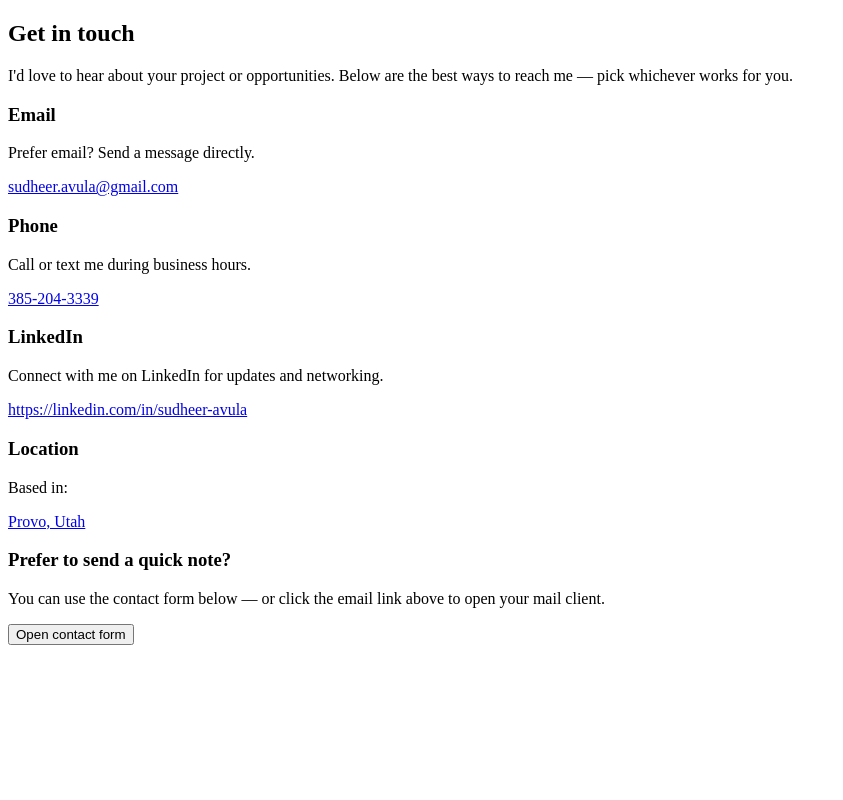
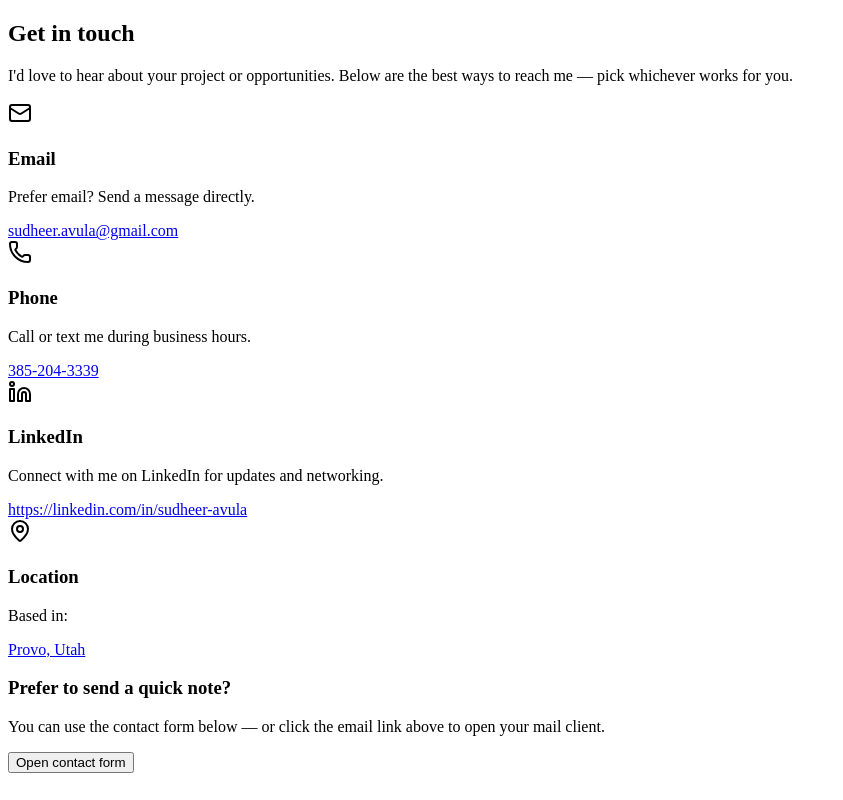
Before and after one commit to avula-sudheer/portfolio, a Next.js app: page /contact in a window 1280 px wide. Shown: the whole page, without its empty margins (0-843 px from the left). Built offline with nearby package versions, Linux system fonts and the light colour scheme.

Commit message:
use lucid icons for contacts page

```diff
--- a/pages/contact.tsx
+++ b/pages/contact.tsx
@@ -1,4 +1,5 @@
 import { useState } from 'react'
+import { Mail, Phone, Linkedin, MapPin } from 'lucide-react'
 import resume from '../data/resume'
 
 export default function Contact() {
@@ -10,32 +11,44 @@ export default function Contact() {
       <p className="mt-3 secondary-text max-w-2xl">I'd love to hear about your project or opportunities. Below are the best ways to reach me — pick whichever works for you.</p>
 
       <div className="mt-6 grid grid-cols-1 sm:grid-cols-2 gap-4">
-        <div className="p-4 border rounded-lg bg-white dark:bg-slate-800">
-          <h3 className="text-lg font-semibold">Email</h3>
+        <div className="p-4 border rounded-lg bg-white dark:bg-slate-800 flex flex-col">
+          <div className="flex items-center gap-3 mb-2">
+            <Mail className="w-5 h-5 text-slate-900 dark:text-slate-100" />
+            <h3 className="text-lg font-semibold">Email</h3>
+          </div>
           <p className="mt-2 secondary-text">Prefer email? Send a message directly.</p>
-          <a href={`mailto:${resume.email}`} className="mt-3 inline-block text-slate-900 dark:text-slate-100 font-medium">{resume.email}</a>
+          <a href={`mailto:${resume.email}`} className="mt-3 inline-block text-blue-600 dark:text-blue-400 font-medium hover:underline hover:text-blue-700 dark:hover:text-blue-300 transition-colors">{resume.email}</a>
         </div>
 
-        <div className="p-4 border rounded-lg bg-white dark:bg-slate-800">
-          <h3 className="text-lg font-semibold">Phone</h3>
+        <div className="p-4 border rounded-lg bg-white dark:bg-slate-800 flex flex-col">
+          <div className="flex items-center gap-3 mb-2">
+            <Phone className="w-5 h-5 text-slate-900 dark:text-slate-100" />
+            <h3 className="text-lg font-semibold">Phone</h3>
+          </div>
           <p className="mt-2 secondary-text">Call or text me during business hours.</p>
-          <a href={`tel:${resume.phone}`} className="mt-3 inline-block text-slate-900 dark:text-slate-100 font-medium">{resume.phone}</a>
+          <a href={`tel:${resume.phone}`} className="mt-3 inline-block text-blue-600 dark:text-blue-400 font-medium hover:underline hover:text-blue-700 dark:hover:text-blue-300 transition-colors">{resume.phone}</a>
         </div>
 
-        <div className="p-4 border rounded-lg bg-white dark:bg-slate-800">
-          <h3 className="text-lg font-semibold">LinkedIn</h3>
+        <div className="p-4 border rounded-lg bg-white dark:bg-slate-800 flex flex-col">
+          <div className="flex items-center gap-3 mb-2">
+            <Linkedin className="w-5 h-5 text-slate-900 dark:text-slate-100" />
+            <h3 className="text-lg font-semibold">LinkedIn</h3>
+          </div>
           <p className="mt-2 secondary-text">Connect with me on LinkedIn for updates and networking.</p>
-          <a href={resume.linkedin} target="_blank" rel="noreferrer" className="mt-3 inline-block text-slate-900 dark:text-slate-100 font-medium">{resume.linkedin}</a>
+          <a href={resume.linkedin} target="_blank" rel="noreferrer" className="mt-3 inline-block text-blue-600 dark:text-blue-400 font-medium hover:underline hover:text-blue-700 dark:hover:text-blue-300 transition-colors">{resume.linkedin}</a>
         </div>
 
-        <div className="p-4 border rounded-lg bg-white dark:bg-slate-800">
-          <h3 className="text-lg font-semibold">Location</h3>
+        <div className="p-4 border rounded-lg bg-white dark:bg-slate-800 flex flex-col">
+          <div className="flex items-center gap-3 mb-2">
+            <MapPin className="w-5 h-5 text-slate-900 dark:text-slate-100" />
+            <h3 className="text-lg font-semibold">Location</h3>
+          </div>
           <p className="mt-2 secondary-text">Based in:</p>
           <a
             href={`https://www.google.com/maps/search/?api=1&query=${encodeURIComponent(resume.location)}`}
             target="_blank"
             rel="noopener noreferrer"
-            className="mt-3 inline-block font-medium text-slate-900 dark:text-slate-100"
+            className="mt-3 inline-block font-medium text-blue-600 dark:text-blue-400 hover:underline hover:text-blue-700 dark:hover:text-blue-300 transition-colors"
           >
             {resume.location}
           </a>
```
